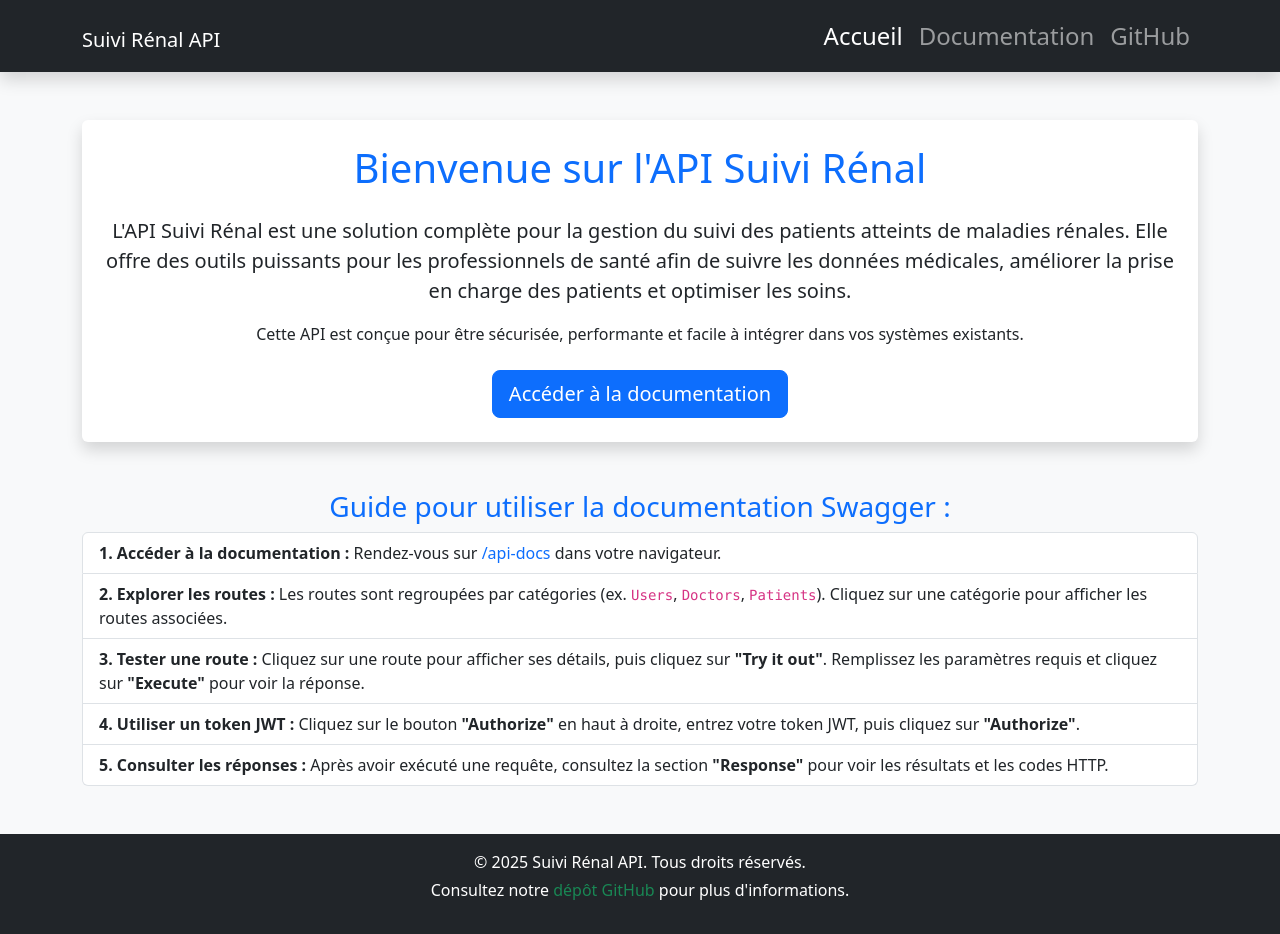
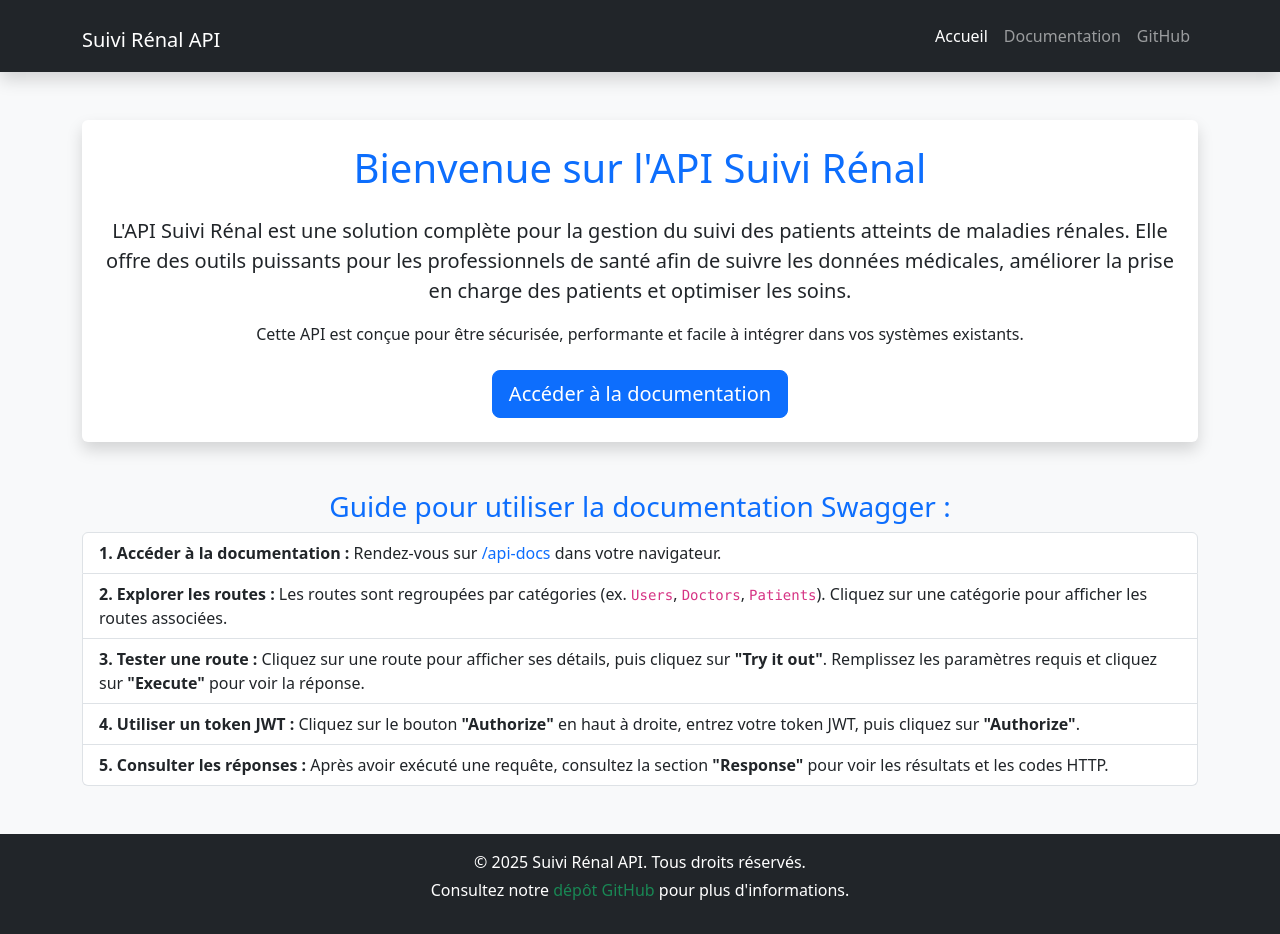
Before and after one commit to aristide-ghd/Suivi_renale, a website: page public/index.html in a window 1280 px wide. Drawn offline with nearby package versions, Linux system fonts and the light colour scheme.

Commit message:
bon egalement

```diff
--- a/public/index.html
+++ b/public/index.html
@@ -7,12 +7,6 @@
     <!-- Lien vers Bootstrap -->
     <link href="https://cdn.jsdelivr.net/npm/bootstrap@5.3.0/dist/css/bootstrap.min.css" rel="stylesheet">
     <style>
-        /* Augmenter la taille et rendre le texte du header plus gras */
-        nav {
-            font-size: 1.5rem;
-            padding: 20px 0;
-        }
-
         /* Centrer la navigation sur mobile */
         @media (max-width: 768px) {
             .navbar-nav {
```
